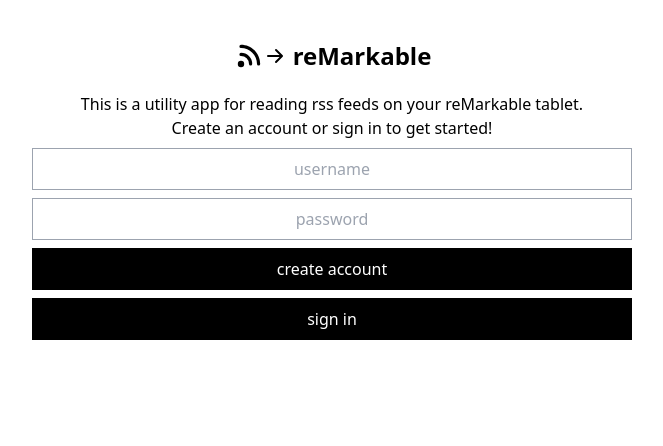
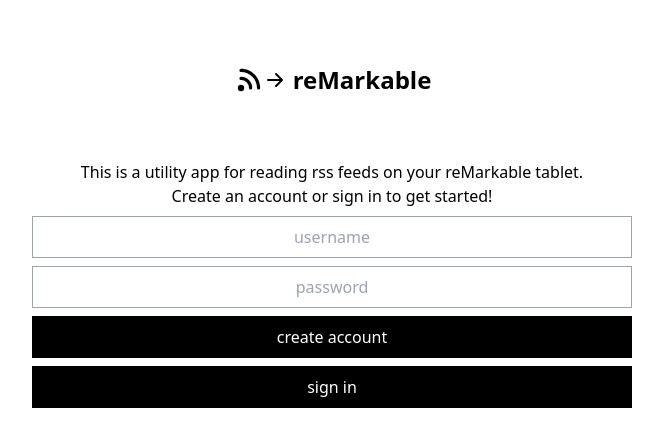
Before and after one commit to leandertolksdorf/remarkable-rss, a Next.js app: page / in a window 1280 px wide. Shown: the top 446 px of the page, without its empty margins (308-971 px from the left). Built offline with nearby package versions, Linux system fonts and the light colour scheme.

Commit message:
increase margin of logo

```diff
--- a/components/Layout.tsx
+++ b/components/Layout.tsx
@@ -9,15 +9,7 @@
 
 function Layout(props: Props) {
   return (
-    <div
-      className={classNames(
-        "container",
-        "mx-auto",
-        "px-5",
-        "py-10",
-        "text-center"
-      )}
-    >
+    <div className={classNames("container", "mx-auto", "px-5", "text-center")}>
       <h1
         className={classNames(
           "font-bold",
@@ -25,7 +17,7 @@
           "flex",
           "items-center",
           "justify-center",
-          "mb-5"
+          "my-16"
         )}
       >
         <RssIcon className={classNames("h-8 w-8", "inline")} />
```
